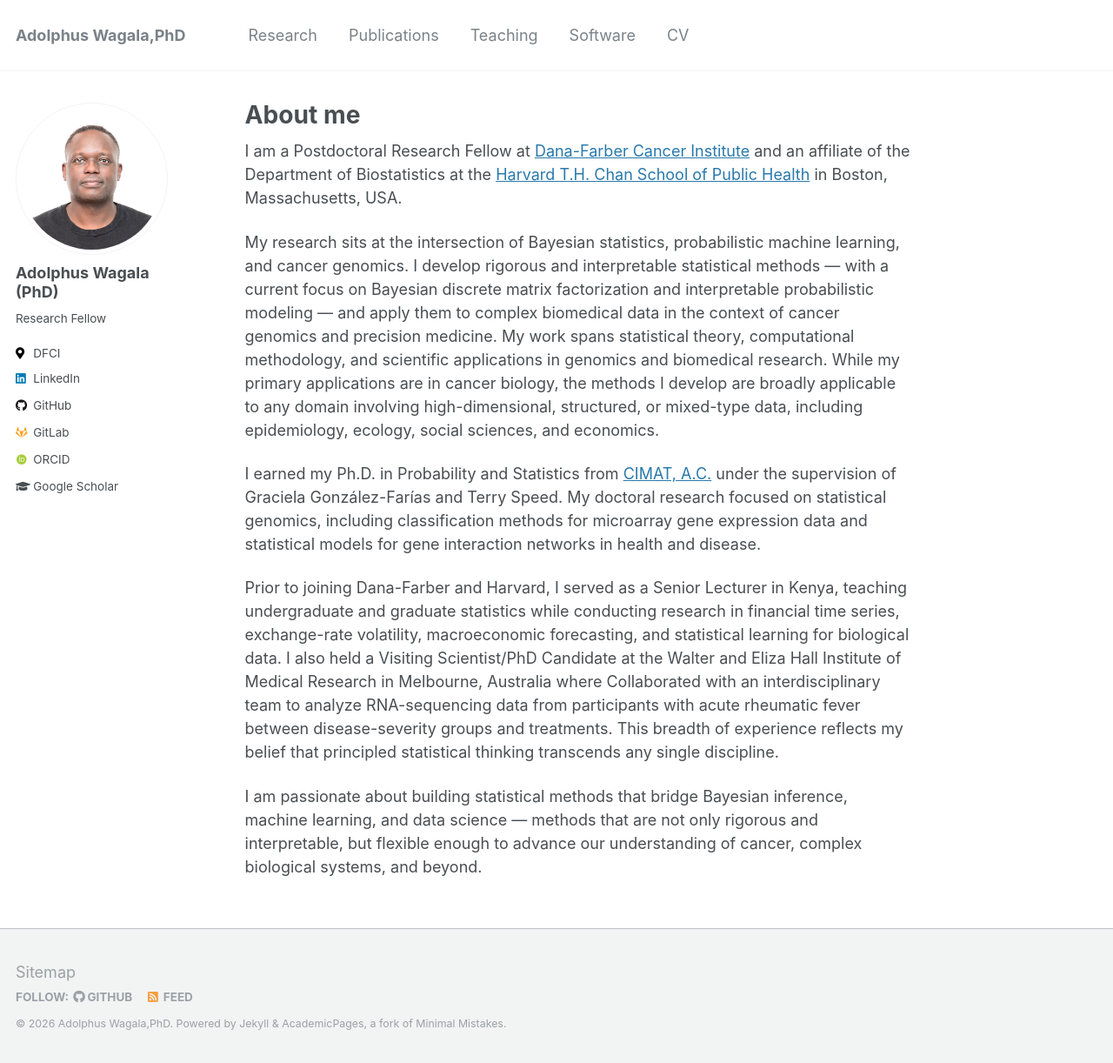
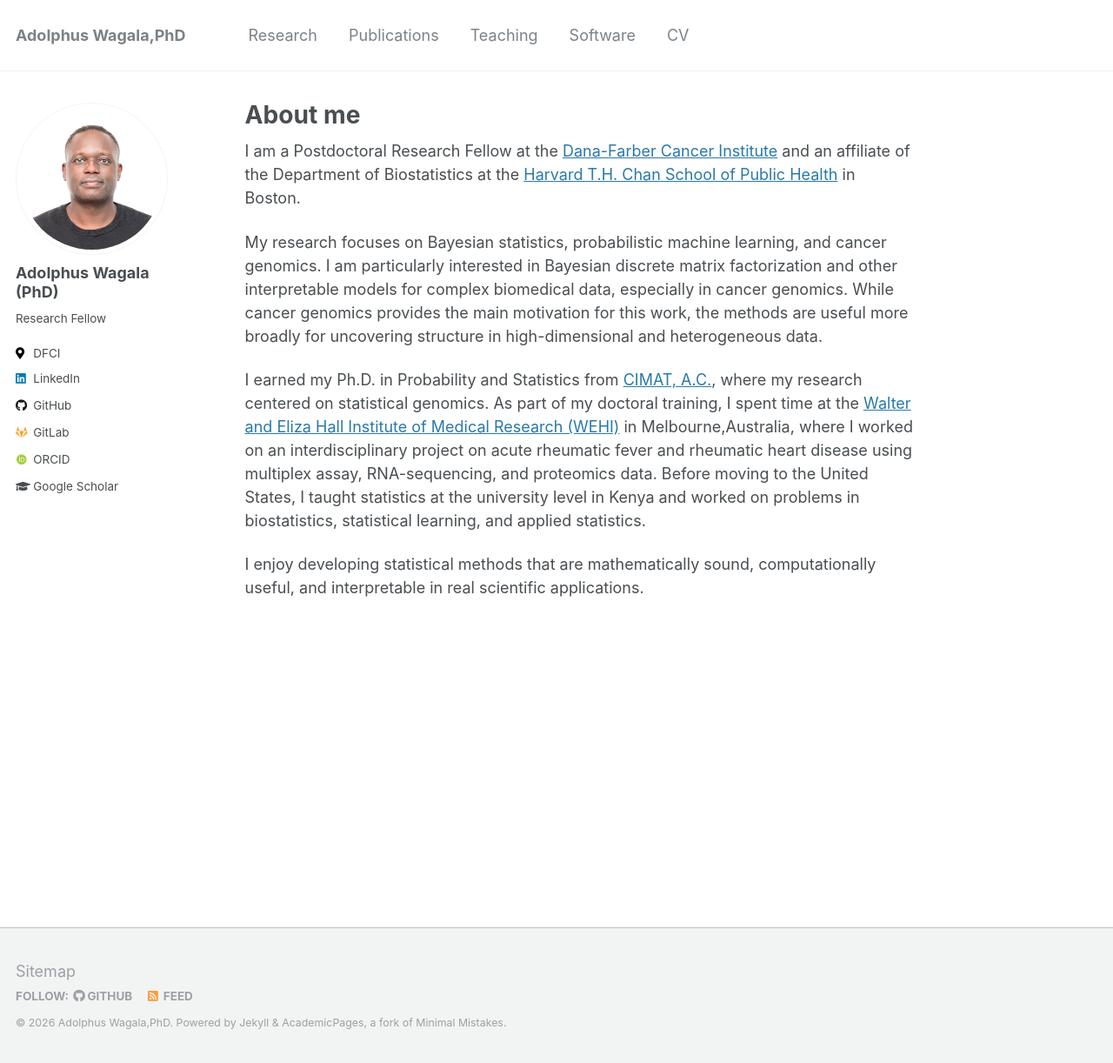
Before and after one commit to wagala/wagala.github.io, a Jekyll site: the page built from _pages/about.md, in a window 1280 px wide and 1222 px high. Shown: the whole window at 87% size. Built offline with Jekyll 4.4.1, drawn with Linux system fonts in a browser that asks for light colours; some web fonts are replaced.

Commit message:
summarized my about.md

```diff
--- a/_pages/about.md
+++ b/_pages/about.md
@@ -8,41 +8,10 @@ redirect_from:
   - /about.html
 ---
 
-I am a Postdoctoral Research Fellow at
-[Dana-Farber Cancer Institute](https://www.dana-farber.org/) and an affiliate
-of the Department of Biostatistics at the
-[Harvard T.H. Chan School of Public Health](https://hsph.harvard.edu)
-in Boston, Massachusetts, USA.
+I am a Postdoctoral Research Fellow at the [Dana-Farber Cancer Institute](https://www.dana-farber.org/) and an affiliate of the Department of Biostatistics at the [Harvard T.H. Chan School of Public Health](https://hsph.harvard.edu) in Boston.
 
-My research sits at the intersection of Bayesian statistics, probabilistic
-machine learning, and cancer genomics. I develop rigorous and interpretable
-statistical methods — with a current focus on Bayesian discrete matrix
-factorization and interpretable probabilistic modeling — and apply them to
-complex biomedical data in the context of cancer genomics and precision
-medicine. My work spans statistical theory, computational methodology, and
-scientific applications in genomics and biomedical research. While my primary
-applications are in cancer biology, the methods I develop are broadly
-applicable to any domain involving high-dimensional, structured, or
-mixed-type data, including epidemiology, ecology, social sciences,
-and economics.
+My research focuses on Bayesian statistics, probabilistic machine learning, and cancer genomics. I am particularly interested in Bayesian discrete matrix factorization and other interpretable models for complex biomedical data, especially in cancer genomics. While cancer genomics provides the main motivation for this work, the methods are useful more broadly for uncovering structure in high-dimensional and heterogeneous data.
 
-I earned my Ph.D. in Probability and Statistics from
-[CIMAT, A.C.](https://www.cimat.mx/) under the supervision of
-Graciela González-Farías and Terry Speed. My doctoral research
-focused on statistical genomics, including classification methods for
-microarray gene expression data and statistical models for gene interaction
-networks in health and disease.
+I earned my Ph.D. in Probability and Statistics from [CIMAT, A.C.](https://www.cimat.mx/), where my research centered on statistical genomics. As part of my doctoral training, I spent time at the [Walter and Eliza Hall Institute of Medical Research (WEHI)](https://www.wehi.edu.au/) in Melbourne,Australia, where I worked on an interdisciplinary project on acute rheumatic fever and rheumatic heart disease using multiplex assay, RNA-sequencing, and proteomics data. Before moving to the United States, I taught statistics at the university level in Kenya and worked on problems in biostatistics, statistical learning, and applied statistics.
 
-Prior to joining Dana-Farber and Harvard, I served as a Senior Lecturer
-in Kenya, teaching undergraduate and graduate statistics while conducting
-research in financial time series, exchange-rate volatility, macroeconomic
-forecasting, and statistical learning for biological data. I also held a
-Visiting Scientist/PhD Candidate at the Walter and Eliza Hall Institute of
-Medical Research in Melbourne, Australia where Collaborated with an interdisciplinary team to analyze RNA-sequencing data from participants with acute rheumatic fever between disease-severity groups and treatments. This breadth of experience reflects
-my belief that principled statistical thinking transcends any single
-discipline.
-
-I am passionate about building statistical methods that bridge Bayesian
-inference, machine learning, and data science — methods that are not only
-rigorous and interpretable, but flexible enough to advance our understanding
-of cancer, complex biological systems, and beyond.
+I enjoy developing statistical methods that are mathematically sound, computationally useful, and interpretable in real scientific applications.
```
